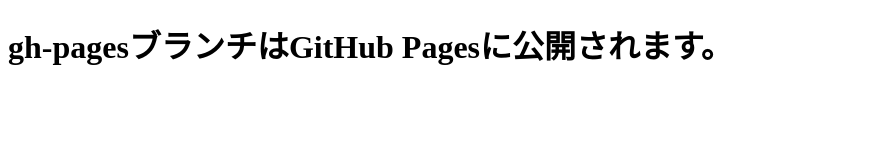
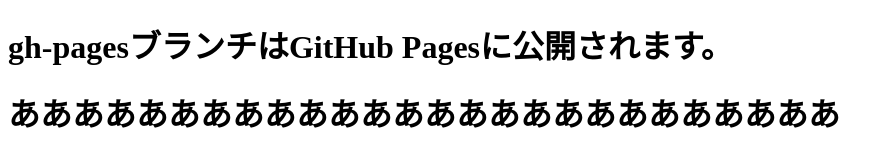
Before and after one commit to funafuna1314/git-sutdy, a plain HTML site: page index.html in a window 1280 px wide. Shown: the whole page, without its empty margins (0-893 px from the left). Drawn offline with Linux system fonts and the light colour scheme.

Commit message:
内容を追加

```diff
--- a/index.html
+++ b/index.html
@@ -7,5 +7,6 @@
 </head>
 <body>
     <h1>gh-pagesブランチはGitHub Pagesに公開されます。</h1>
+    <h1>ああああああああああああああああああああああああああ</h1>
 </body>
 </html>
```
